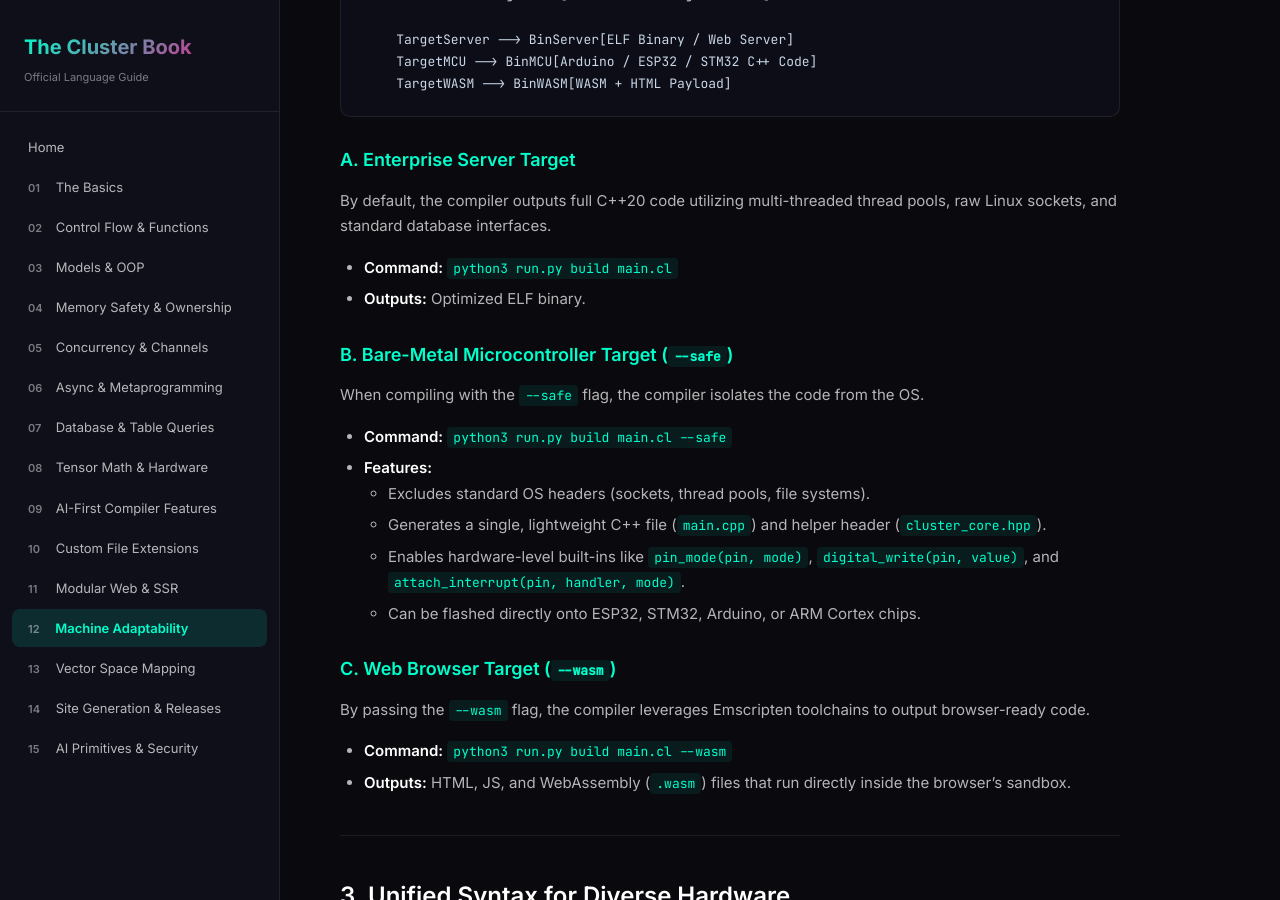
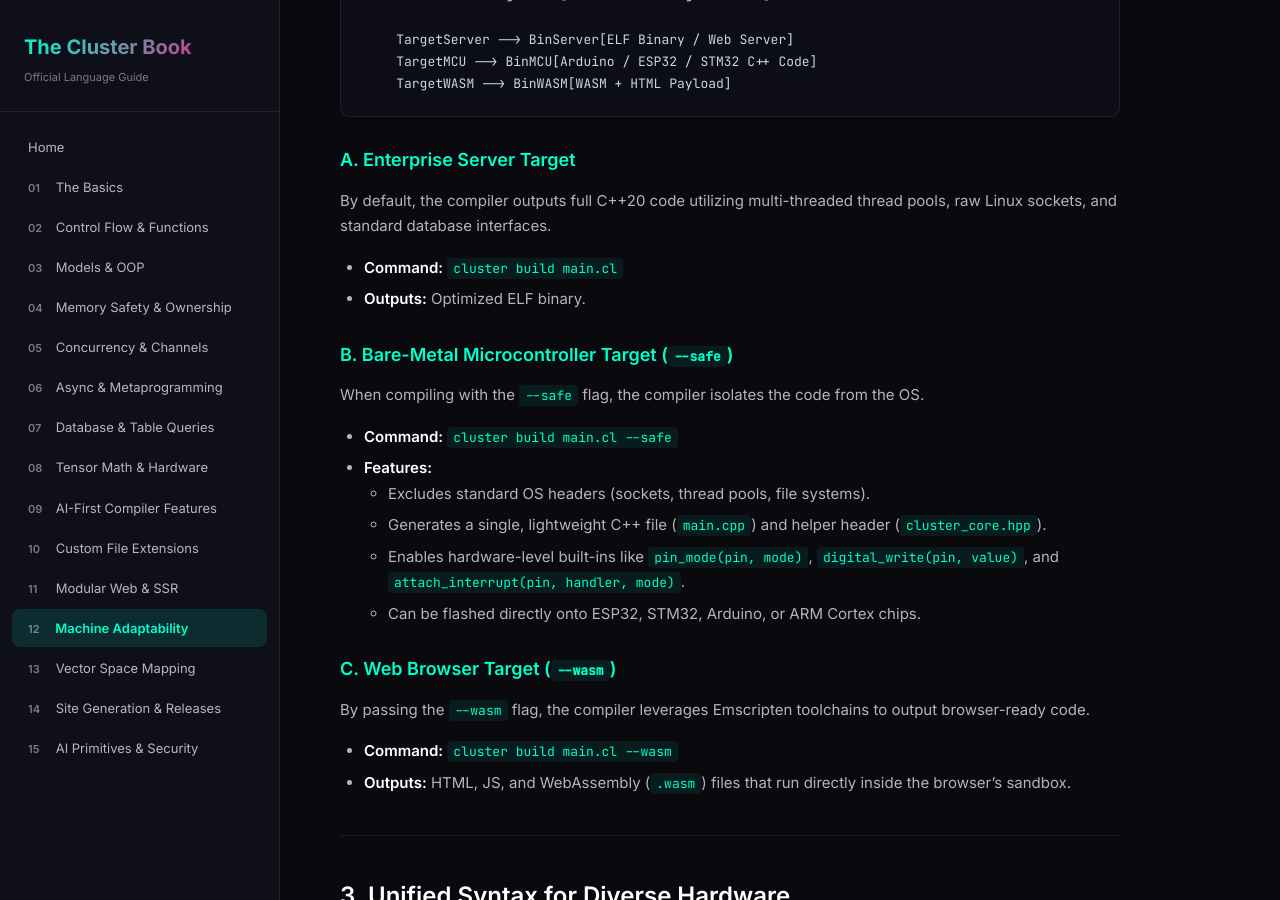
Before and after one commit to cl-andro/cluster-book, a Jekyll site: the page built from _chapters/chapter12.md, in a window 1280 px wide and 900 px high, scrolled down 854 px. Built offline with Jekyll 4.4.1, drawn with Linux system fonts in a browser that asks for light colours.

Commit message:
Standardize all compilation and running examples to use the native 'cluster' CLI instead of developer 'python3 run.py'

```diff
--- a/_chapters/chapter12.md
+++ b/_chapters/chapter12.md
@@ -40,12 +40,12 @@ graph TD
 
 ### A. Enterprise Server Target
 By default, the compiler outputs full C++20 code utilizing multi-threaded thread pools, raw Linux sockets, and standard database interfaces.
-*   **Command:** `python3 run.py build main.cl`
+*   **Command:** `cluster build main.cl`
 *   **Outputs:** Optimized ELF binary.
 
 ### B. Bare-Metal Microcontroller Target (`--safe`)
 When compiling with the `--safe` flag, the compiler isolates the code from the OS.
-*   **Command:** `python3 run.py build main.cl --safe`
+*   **Command:** `cluster build main.cl --safe`
 *   **Features:**
     *   Excludes standard OS headers (sockets, thread pools, file systems).
     *   Generates a single, lightweight C++ file (`main.cpp`) and helper header (`cluster_core.hpp`).
@@ -54,7 +54,7 @@ When compiling with the `--safe` flag, the compiler isolates the code from the O
 
 ### C. Web Browser Target (`--wasm`)
 By passing the `--wasm` flag, the compiler leverages Emscripten toolchains to output browser-ready code.
-*   **Command:** `python3 run.py build main.cl --wasm`
+*   **Command:** `cluster build main.cl --wasm`
 *   **Outputs:** HTML, JS, and WebAssembly (`.wasm`) files that run directly inside the browser's sandbox.
 
 ---
```
Also changed, not shown: _chapters/chapter13.md (+1 -1 lines), _chapters/chapter14.md (+1 -1 lines), _chapters/chapter9.md (+1 -1 lines).
